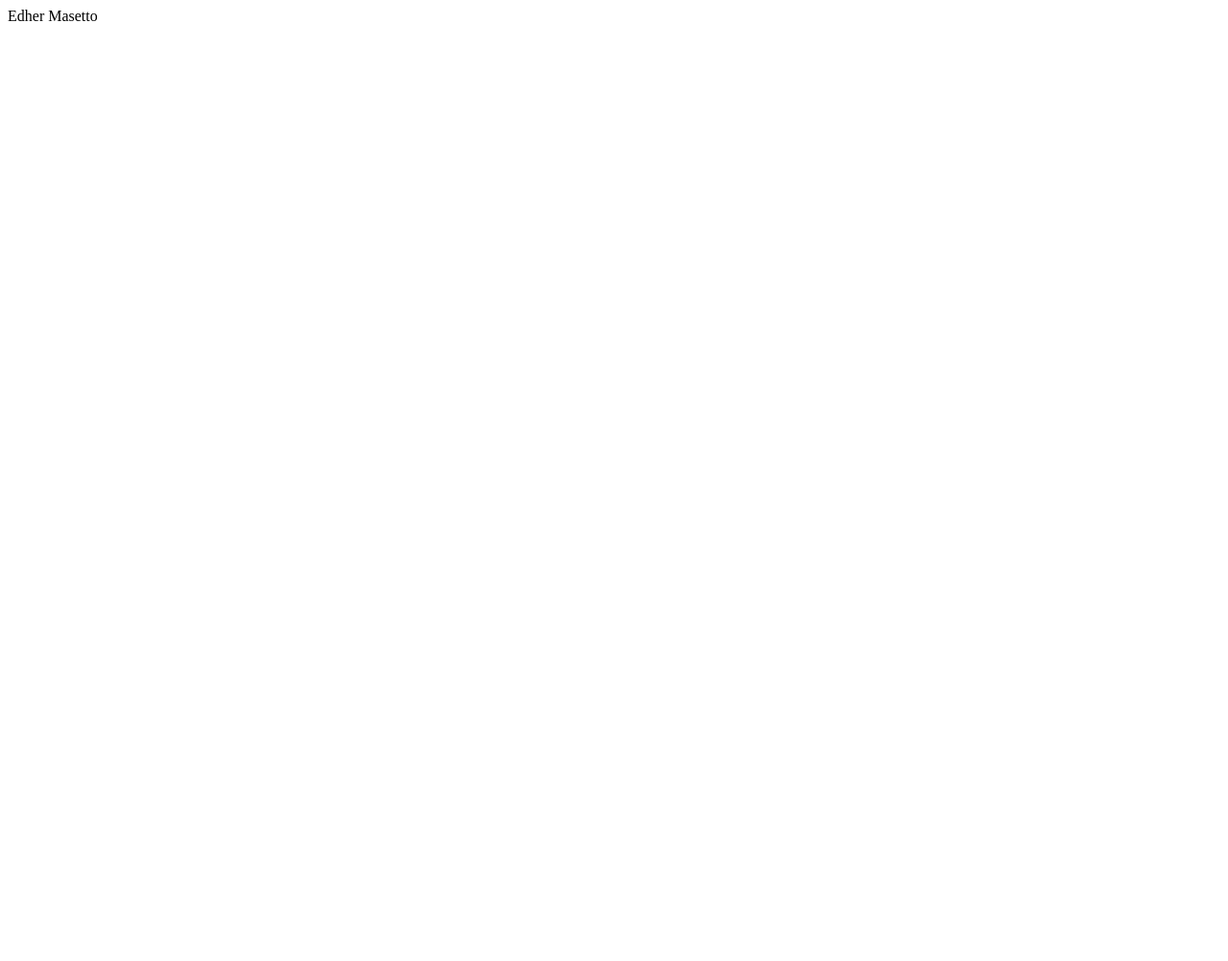
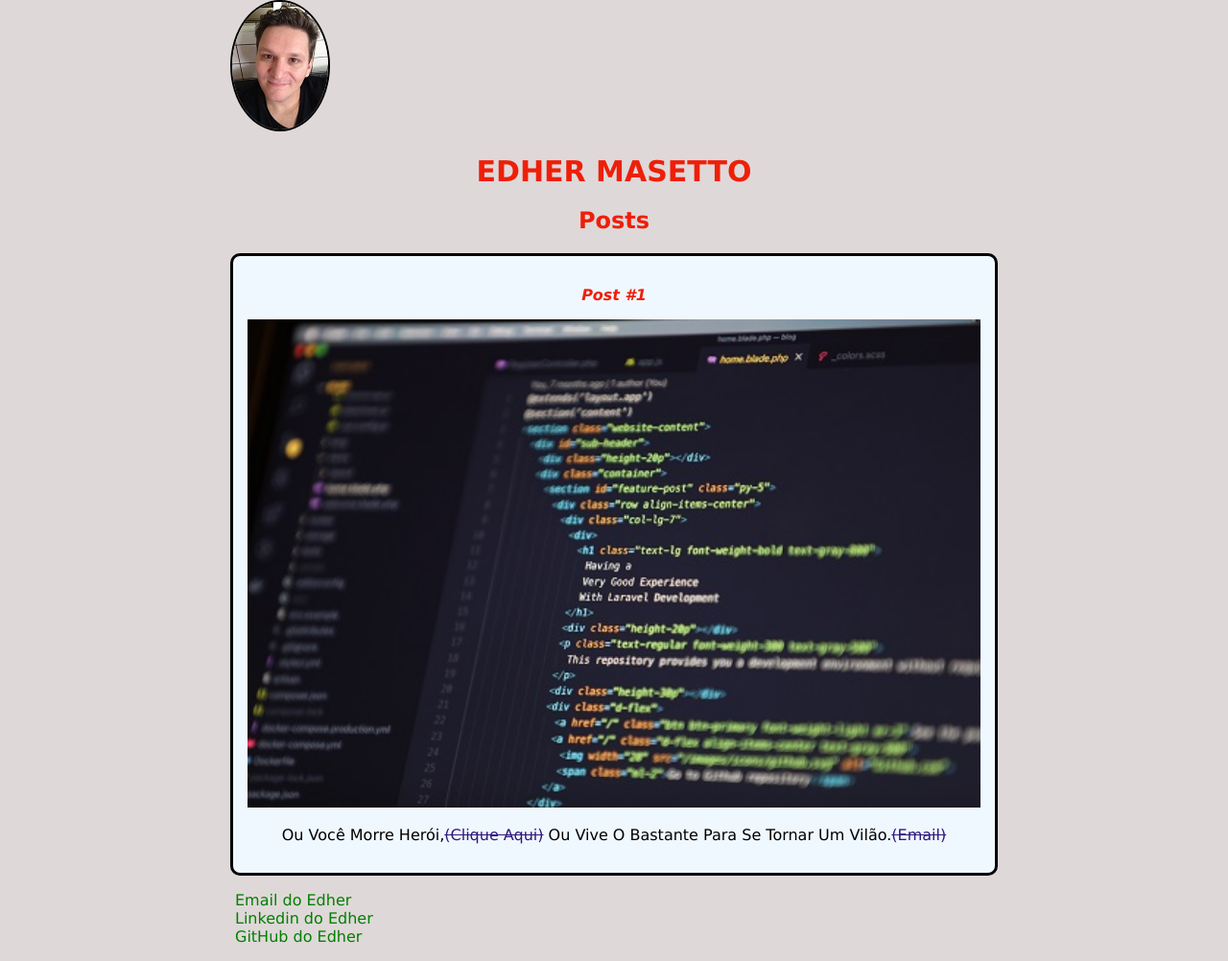
Before and after one commit to emasetto/ProjetoDioWeb, a plain HTML site: page index.html in a window 1280 px wide. Shown: the whole page at 96% size. Before the commit the page ends 800 px from the top, so only its background shows below. Drawn offline with Linux system fonts and the light colour scheme.

Commit message:
finalizado

```diff
--- a/index.html
+++ b/index.html
@@ -3,9 +3,41 @@
     <head>
         <meta charset="utf-8">
         <title>Projeto Dio</title>
+        <link rel="stylesheet" href="style.css">
     </head>
 
     <body>
-        Edher Masetto
+        <header>
+            <img src="imagens/perfil.JPG" alt="Foto do Perfil" class="foto">
+            <h1 id="title">Edher Masetto</h1>
+        </header>
+        <section>
+            <header>
+                <h2 class="subtitle">Posts</h2>
+            </header>
+            <article class="post">
+                <header>
+                    <h3 class="post_title">Post #1</h3>
+                    <img src="imagens/html.jpg" alt="Imagem Htlm" class="post_imagem">
+                </header>
+                <p class="post_content">
+                    Ou você morre Herói,<a href="https://www.linkedin.com/in/edhercarvalho/" target="_blank">(Clique Aqui)</a>
+                    ou vive o Bastante para se tornar um vilão.<a href ="mailto:edhermasetto@gmail.com">(email)</a>
+                </p>
+            </article>
+        </section>
+        <footer>
+            <ul class="contact_list">
+                <li>
+                    <a href ="mailto:edhermasetto@gmail.com" target="_blank">Email do Edher</a>
+                </li>
+                <li>
+                    <a href="https://www.linkedin.com/in/edhercarvalho/" target="_blank">Linkedin do Edher</a>
+                </li>
+                <li>
+                    <a href="https://github.com/emasetto" target="_blank">GitHub do Edher</a>
+                </li>
+            </ul>
+        </footer>
     </body>
 </html>
--- /dev/null
+++ b/style.css
@@ -0,0 +1,61 @@
+body {
+    background: rgb(223, 216, 216);
+    font-family: Verdana;
+    max-width: 800px;
+    margin: auto;
+}
+
+.foto {
+    border-radius: 50%;
+    border: 2px solid black;
+}
+
+#title, .subtitle, .post_title {
+    color:rgb(238, 31, 8);
+    text-align: center;
+}
+
+#title {
+    font-size: 30px;
+    text-transform: uppercase;
+}
+
+a {
+    text-decoration: line-through;
+    color:rgb(47, 24, 124)
+}
+
+.post_title {
+    font-size: 16px;
+    font-style: italic;
+}
+
+.post {
+   background-color: aliceblue;
+   padding: 15px ;
+   border: 3px solid rgb(0, 0, 0);
+   margin-bottom: 15px;
+   border-radius: 10px 10px 10px 10px;
+}
+
+.post_content {
+    margin: 0;
+    margin-bottom: 15px;
+    text-transform: capitalize;
+    text-align: center;
+}
+
+.post_imagem {
+    margin-bottom: 15px;
+    width: 100%;
+}
+
+.contact_list {
+    list-style-type: none;
+    padding-left: 5px;
+}
+
+.contact_list li a {
+    text-decoration: none;
+    color: green;
+}
```
Also changed, not shown: Imagens/html.jpg (added), Imagens/perfil.jpg (added).
